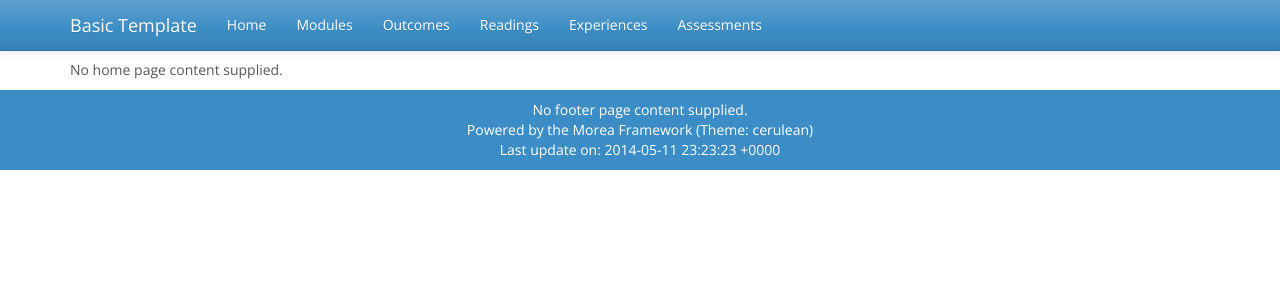
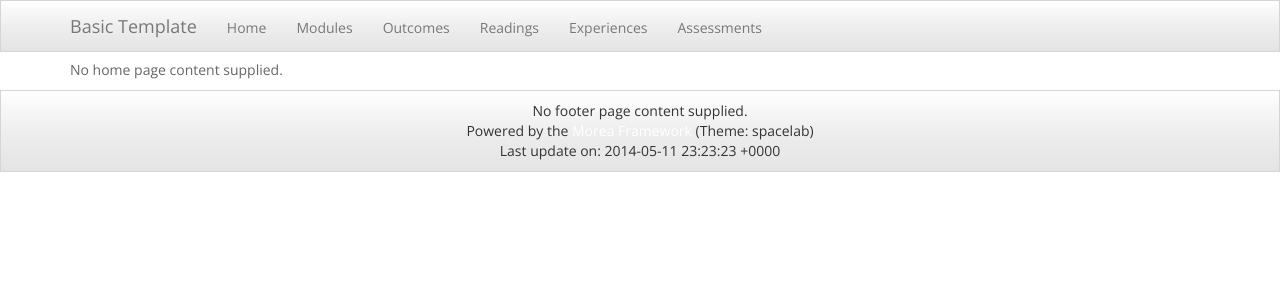
Before and after one commit to morea-framework/v2-basic-template, a Jekyll site: the page built from src/index.md, in a window 1280 px wide. Shown: the top 300 px of the page. Built offline with Jekyll 4.4.1, drawn with Linux system fonts in a browser that asks for light colours; nearby versions of some CDN libraries; Markdown is read by kramdown in place of the engine named in the settings.

Commit message:
Updating spacelab theme.

```diff
--- a/src/_config.yml
+++ b/src/_config.yml
@@ -5,4 +5,4 @@
 baseurl: /basic-template
 exclude: [morea]
 morea_debug: false
-morea_theme: cerulean
+morea_theme: spacelab
```
Also changed, not shown: src/css/themes/spacelab/bootstrap.min.css.
